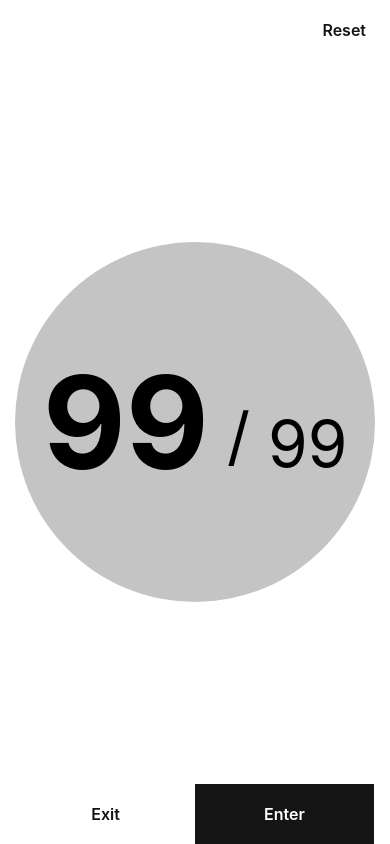
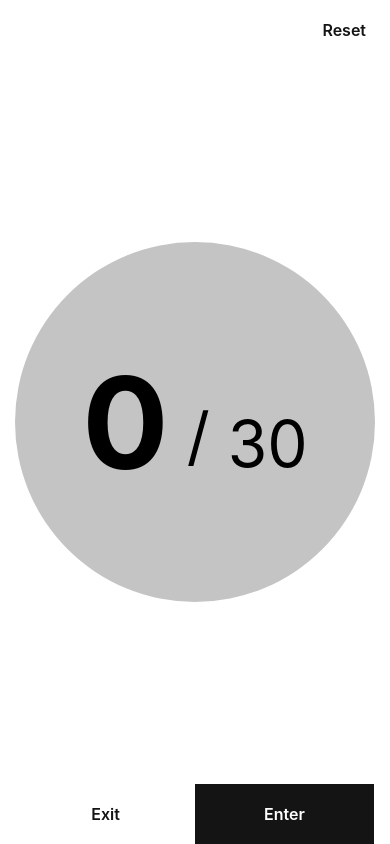
Before and after one commit to sunkibaek/tiny-visitor-counter, a React Native app: screen / in a window 390 px wide. Built offline with nearby package versions, Linux system fonts and the light colour scheme.

Commit message:
Add states and alerts to complete features

```diff
--- a/src/screens/HomeScreen/ControlSection.js
+++ b/src/screens/HomeScreen/ControlSection.js
@@ -9,11 +9,11 @@ const styles = StyleSheet.create({
   },
 });
 
-const ControlSection = () => (
+const ControlSection = ({ onExitPress, onEnterPress }) => (
   <View style={styles.container}>
-    <Button.Link title="Exit" fullWidth={true} />
+    <Button.Link title="Exit" fullWidth={true} onPress={onExitPress} />
 
-    <Button title="Enter" fullWidth={true} />
+    <Button title="Enter" fullWidth={true} onPress={onEnterPress} />
   </View>
 );
 
--- a/src/screens/HomeScreen/CounterSection.js
+++ b/src/screens/HomeScreen/CounterSection.js
@@ -33,15 +33,15 @@ const styles = StyleSheet.create({
   },
 });
 
-const CounterSection = () => {
+const CounterSection = ({ current, max }) => {
   return (
     <View style={styles.container}>
       <View style={styles.circle}>
         <View style={styles.row}>
-          <Text style={styles.currentVisitorText}>99</Text>
+          <Text style={styles.currentVisitorText}>{current}</Text>
 
           <Text style={styles.divider}> / </Text>
-          <Text style={styles.maxVisitorText}>99</Text>
+          <Text style={styles.maxVisitorText}>{max}</Text>
         </View>
       </View>
     </View>
--- a/src/screens/HomeScreen/HeaderSection.js
+++ b/src/screens/HomeScreen/HeaderSection.js
@@ -10,9 +10,9 @@ const styles = StyleSheet.create({
   },
 });
 
-const HeaderSection = () => (
+const HeaderSection = ({ onResetPress }) => (
   <View style={styles.container}>
-    <Button.Link title="Reset" shrinked={true} />
+    <Button.Link title="Reset" onPress={onResetPress} />
   </View>
 );
 
--- a/src/screens/HomeScreen/index.js
+++ b/src/screens/HomeScreen/index.js
@@ -1,23 +1,79 @@
-import { SafeAreaView, StyleSheet } from "react-native";
+import { useState } from "react";
+import { Alert, SafeAreaView, StyleSheet, View } from "react-native";
 
 import HeaderSection from "./HeaderSection";
 import CounterSection from "./CounterSection";
 import ControlSection from "./ControlSection";
 
+const DEFAULT_MAX = 30;
+
 const styles = StyleSheet.create({
+  safeArea: {
+    paddingVertical: 16,
+    flex: 1,
+  },
   container: {
     flex: 1,
   },
 });
 
-const HomeScreen = () => (
-  <SafeAreaView style={styles.container}>
-    <HeaderSection />
+const HomeScreen = () => {
+  const [max, setMax] = useState(DEFAULT_MAX);
+  const [current, setCurrent] = useState(0);
 
-    <CounterSection />
+  const increaseCurrent = () => {
+    setCurrent((prev) => prev + 1);
+  };
 
-    <ControlSection />
-  </SafeAreaView>
-);
+  const decreaseCurrent = () => {
+    setCurrent((prev) => {
+      if (prev === 0) {
+        return 0;
+      }
+
+      return prev - 1;
+    });
+  };
+
+  const resetAll = () => {
+    Alert.alert("Reset", "Are you sure you want to reset?", [
+      {
+        text: "Cancel",
+        style: "cancel",
+      },
+      {
+        text: "Reset",
+        onPress: () => {
+          Alert.prompt("Reset", "Enter new max", (text) => {
+            const newMax = parseInt(text, 10);
+
+            if (Number.isNaN(newMax)) {
+              Alert.alert("Invalid max—please enter a number");
+              return;
+            }
+
+            setMax(newMax);
+            setCurrent(0);
+          });
+        },
+      },
+    ]);
+  };
+
+  return (
+    <SafeAreaView style={styles.safeArea}>
+      <View style={styles.container}>
+        <HeaderSection onResetPress={resetAll} />
+
+        <CounterSection current={current} max={max} />
+
+        <ControlSection
+          onEnterPress={increaseCurrent}
+          onExitPress={decreaseCurrent}
+        />
+      </View>
+    </SafeAreaView>
+  );
+};
 
 export default HomeScreen;
```
